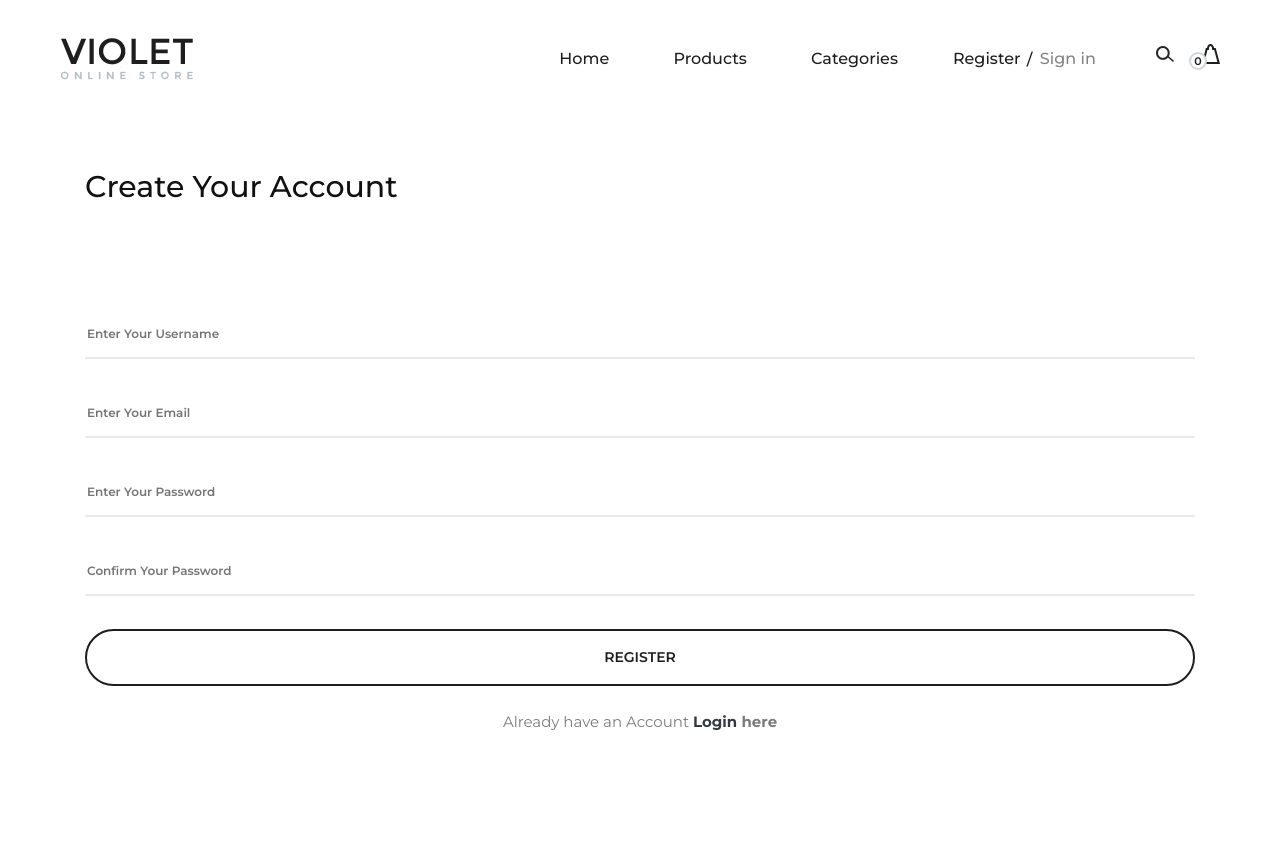
After one commit to jonayed-a-saif-dev/Django_ecom, a Django app: page /registration/ in a window 1280 px wide. The commit adds this page. Run offline with Django 5.2, Linux system fonts and the light colour scheme; data comes from the database, SQL or seed files in the repository; both versions use the stored data as it was after the commit; some libraries are stand-ins or nearby versions.

Commit message:
User registration and login

```diff
--- a/cart/carts.py
+++ b/cart/carts.py
@@ -66,3 +66,8 @@ class Cart(object):
             coupon = Coupon.objects.get(id=self.coupon)
             amount-= amount*(coupon.discount/100)
         return amount
+
+    def restore_after_logout(self,cart={},coupon=None):
+        self.cart = self.session[self.cart_id]=cart
+        self.coupon = self.session[self.coupon_id]=coupon
+        self.save()
--- a/config/settings.py
+++ b/config/settings.py
@@ -144,3 +144,8 @@ AUTH_USER_MODEL = 'user_account.User'
 SESSION_COOKIE_AGE = 86400
 CART_ID ='cart'
 COUPON_ID = 'coupon'
+
+AUTHENTICATION_BACKENDS =(
+    'django.contrib.auth.backends.ModelBackend',
+    'user_account.backends.EmailAuthenticationBackend',
+)
--- /dev/null
+++ b/static/css/main.css
@@ -0,0 +1,7 @@
+.errorlist{
+    list-style: none !important;
+    padding: 0px;
+    color: red;
+    padding-top: 8px;
+
+}
--- /dev/null
+++ b/templates/account/registration.html
@@ -0,0 +1,72 @@
+{% extends '../base.html' %}
+{% load static  %}
+
+{% block title %}
+    Registration
+{% endblock title %}
+
+{% block content %}
+        <!-- Page Add Section Begin -->
+    <section class="page-add">
+        <div class="container">
+            <div class="row">
+                <div class="col-lg-4">
+                    <div class="page-breadcrumb">
+                        <h3>Create Your Account</h3>
+                    </div>
+                </div>
+            </div>
+        </div>
+    </section>
+    <!-- Page Add Section End -->
+
+    <!-- Contact Section Begin -->
+    <div class="contact-section">
+        <div class="container">
+            <div class="row">
+                <div class="col-lg-12">
+                    <form  class="contact-form" novalidate method="POST">
+                        {% csrf_token %}
+                        <div class="row">
+
+                            <div class="col-lg-12 py-2">
+                                {% if messages %}
+                                    {% include "../message.html" %}
+                                {% endif %}
+                            </div>
+                            <div class="col-lg-12 py-2">
+                                <input name="username" type="text" placeholder="Enter Your Username">
+                                {{form.username.errors}}
+                            </div>
+                            <div class="col-lg-12 py-2">
+                                <input name="email" type="email" placeholder="Enter Your Email">
+                                {{form.email.errors}}
+                            </div>
+                            <div class="col-lg-12 py-2">
+                                <input name="password" type="password" placeholder="Enter Your Password">
+                                {{form.password.errors}}
+                            </div>
+                            <div class="col-lg-12 py-2">
+                                <input name="password2" type="password" placeholder="Confirm Your Password">
+                                {{form.password2.errors}}
+                            </div>
+                            <div class="col-lg-12 text-right">
+                                <button class="btn-block" type="submit">Register</button>
+                            </div>
+                            <div class="col-lg-12 text-center py-4">
+                                <p>
+                                    Already have an Account
+                                    <strong>
+                                        <a class="text-decoration-none text-dark" href="{% url 'login' %}">Login</a> here
+                                    </strong>
+                                </p>
+                            </div>
+                        </div>
+                    </form>
+                </div>
+            </div>
+        </div>
+    </div>
+    <!-- Contact Section End -->
+
+{% endblock content %}
--- a/templates/base.html
+++ b/templates/base.html
@@ -27,6 +27,7 @@
     <link rel="stylesheet" href="{% static 'css/magnific-popup.css' %}" type="text/css">
     <link rel="stylesheet" href="{% static 'css/slicknav.min.css' %}" type="text/css">
     <link rel="stylesheet" href="{% static 'css/style.css' %}" type="text/css">
+    <link rel="stylesheet" href="{% static 'css/main.css' %}" type="text/css">
 
     {% block links %}
 
--- a/templates/cart/cart.html
+++ b/templates/cart/cart.html
@@ -52,7 +52,7 @@
                             {% with product=item.product %}
                                 <tr>
                                     <td class="product-col">
-                                        <img src="{{product.thumbnail}}" alt="">
+                                        <img style="height:100px;" src="{{product.thumbnail}}" alt="">
                                         <div class="p-title">
                                             <h5>{{product.title}}</h5>
                                         </div>
@@ -82,7 +82,7 @@
                 <h4 class="text-center">
                     <strong>
                         Total =
-                    </strong>${{cart.total}}
+                    </strong>${{cart.total | floatformat:"2"}}
                 </h4>
             </div>
             <div class="cart-btn">
--- a/templates/header.html
+++ b/templates/header.html
@@ -14,10 +14,12 @@
                         <span>{{cart | length}}</span>
                     </a>
                 </div>
-                <div class="user-access">
-                    <a href="#">Register</a>
-                    <a href="#" class="in">Sign in</a>
+                {% if not request.user.is_authenticated %}
+                    <div class="user-access">
+                        <a href="{% url 'registration' %}">Register</a>
+                        <a href="{% url 'login' %}" class="in">Sign in</a>
                 </div>
+                {% endif %}
                 <nav class="main-menu mobile-menu">
                     <ul>
                         <li><a class="" href="{% url 'home' %}">Home</a></li>
@@ -32,6 +34,17 @@
                             </ul>
                         </li>
 
+                        {% if request.user.is_authenticated %}
+                            <li><a href="# " ><img src="{% static 'img/icons/man.png' %}" alt=""></a>
+                                <ul class="sub-menu">
+                                    <li><a href="#">Orders</a></li>
+                                    <li><a href="#">Change Password</a></li>
+                                    <li><a href="{% url 'logout' %}">Logout</a></li>
+                                </ul>
+                             </li>
+                        {% endif %}
+
+
                     </ul>
                 </nav>
             </div>
--- a/user_account/views.py
+++ b/user_account/views.py
@@ -1,3 +1,4 @@
+import copy
 from django.views import generic
 from django.urls import reverse_lazy
 from django.contrib import messages
@@ -11,6 +12,7 @@ from django.contrib.auth.views import (
     PasswordResetConfirmView
 )
 
+from cart.carts import Cart
 from .forms import (
     LoginForm,
     UserRegistrationForm,
@@ -55,7 +57,11 @@ class Login(LogoutRequiredMixin, generic.View):
 
 class Logout(generic.View):
     def get(self, *args, **kwargs):
+        cart =Cart(self.request)
+        current_cart =copy.deepcopy(cart.cart)
+        coupon =copy.deepcopy(cart.coupon)
         logout(self.request)
+        cart.restore_after_logout(current_cart,coupon)
         return redirect('login')
 
 
```
Also changed, not shown: templates/account/login.html (added, +64 -0 lines), db.sqlite3.
